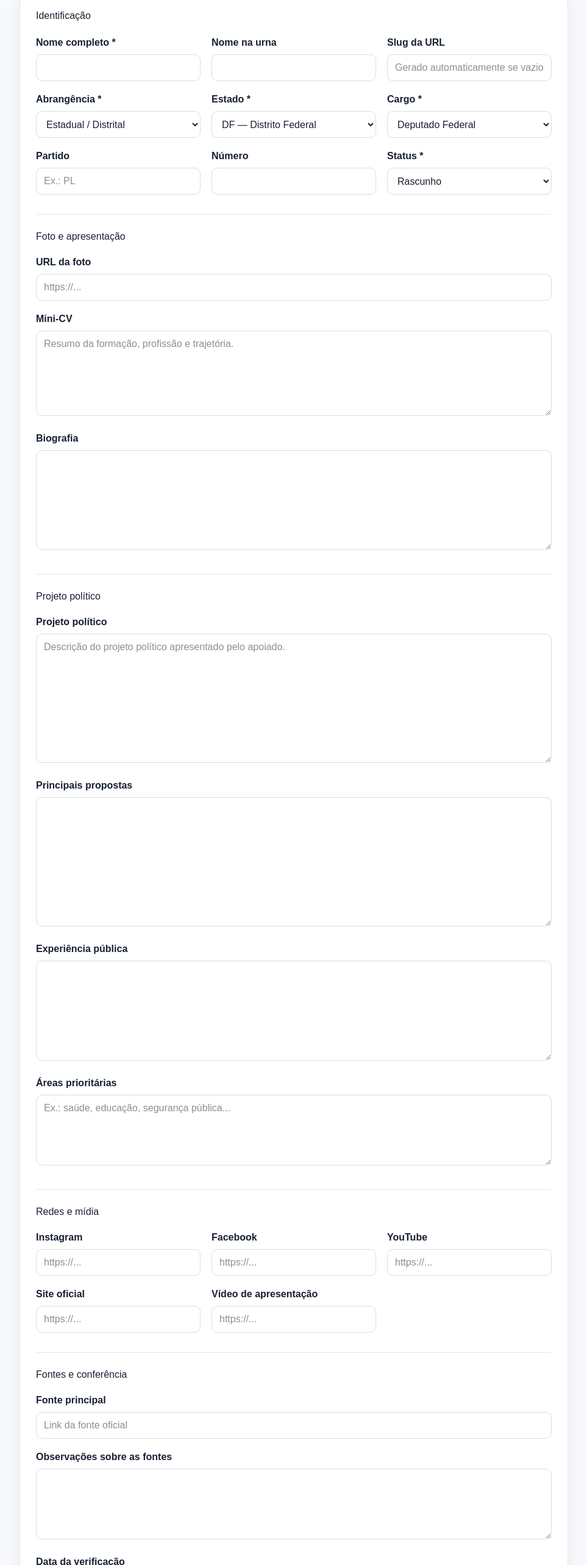
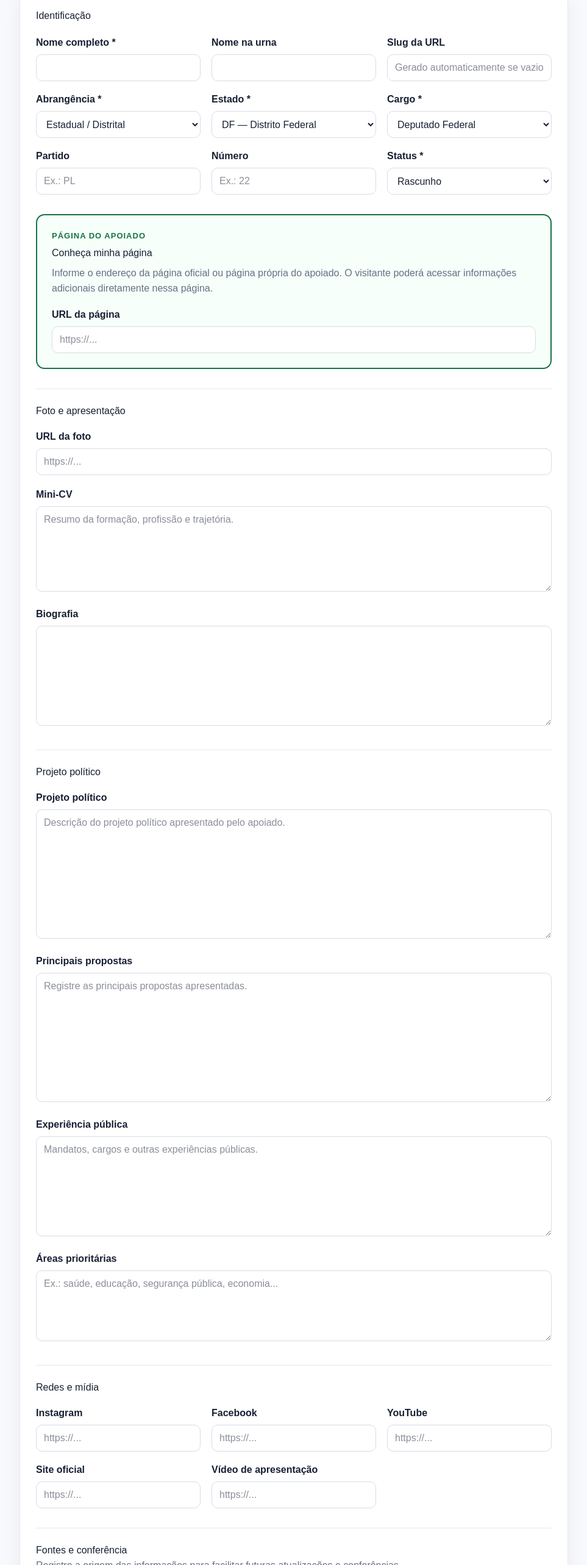
Before and after one commit to tecnologiaagilize-dotcom/mfb, a Next.js app: page /admin/candidatos/novo in a window 1280 px wide. Shown: the part 173-2739 px from the top of the page at 61% size, without its empty margins (158-1121 px from the left). Built offline with nearby package versions, Linux system fonts and the light colour scheme.

Commit message:
Update CandidateForm.tsx

```diff
--- a/components/admin/CandidateForm.tsx
+++ b/components/admin/CandidateForm.tsx
@@ -5,7 +5,11 @@ import { createClient } from "@/lib/supabase/browser";
 import { useRouter } from "next/navigation";
 import { STATES } from "@/lib/states";
 
-export default function CandidateForm({ initial }: { initial?: any }) {
+export default function CandidateForm({
+  initial,
+}: {
+  initial?: any;
+}) {
   const router = useRouter();
 
   const [form, setForm] = useState({
@@ -21,6 +25,7 @@ export default function CandidateForm({ initial }: { initial?: any }) {
     number: initial?.number ?? "",
 
     photo_url: initial?.photo_url ?? "",
+    external_page_url: initial?.external_page_url ?? "",
 
     mini_cv: initial?.mini_cv ?? "",
     biography: initial?.biography ?? "",
@@ -37,6 +42,7 @@ export default function CandidateForm({ initial }: { initial?: any }) {
 
     source_url: initial?.source_url ?? "",
     source_notes: initial?.source_notes ?? "",
+
     verified_at: initial?.verified_at
       ? initial.verified_at.substring(0, 10)
       : "",
@@ -47,8 +53,12 @@ export default function CandidateForm({ initial }: { initial?: any }) {
   const [saving, setSaving] = useState(false);
   const [error, setError] = useState("");
 
-  const set = (key: string, value: string) =>
-    setForm((f) => ({ ...f, [key]: value }));
+  function set(key: string, value: string) {
+    setForm((current) => ({
+      ...current,
+      [key]: value,
+    }));
+  }
 
   async function save(e: React.FormEvent) {
     e.preventDefault();
@@ -67,16 +77,21 @@ export default function CandidateForm({ initial }: { initial?: any }) {
         .replace(/[^a-z0-9]+/g, "-")
         .replace(/^-|-$/g, "");
 
-    const {
-      scope,
-      ...formData
-    } = form;
+    const { scope, ...formData } = form;
 
     const payload = {
       ...formData,
       slug,
-      state_uf: scope === "national" ? "BR" : form.state_uf,
-      verified_at: form.verified_at || null,
+
+      // Para registros nacionais utilizamos BR.
+      state_uf:
+        scope === "national"
+          ? "BR"
+          : form.state_uf,
+
+      verified_at:
+        form.verified_at || null,
+
       updated_at: new Date().toISOString(),
     };
 
@@ -85,7 +100,9 @@ export default function CandidateForm({ initial }: { initial?: any }) {
           .from("candidates")
           .update(payload)
           .eq("id", initial.id)
-      : await supabase.from("candidates").insert(payload);
+      : await supabase
+          .from("candidates")
+          .insert(payload);
 
     if (result.error) {
       setError(result.error.message);
@@ -110,69 +127,113 @@ export default function CandidateForm({ initial }: { initial?: any }) {
   };
 
   return (
-    <form onSubmit={save} className="card" style={{ padding: 26 }}>
+    <form
+      onSubmit={save}
+      className="card"
+      style={{
+        padding: 26,
+      }}
+    >
+      {/* =====================================================
+          IDENTIFICAÇÃO
+      ===================================================== */}
+
       <h2>Identificação</h2>
 
       <div
         style={{
           display: "grid",
-          gridTemplateColumns: "repeat(auto-fit,minmax(260px,1fr))",
+          gridTemplateColumns:
+            "repeat(auto-fit,minmax(260px,1fr))",
           gap: 18,
           marginTop: 20,
         }}
       >
         <label>
-          <span style={labelStyle}>Nome completo *</span>
+          <span style={labelStyle}>
+            Nome completo *
+          </span>
+
           <input
             className="field"
             required
             value={form.name}
-            onChange={(e) => set("name", e.target.value)}
+            onChange={(e) =>
+              set("name", e.target.value)
+            }
           />
         </label>
 
         <label>
-          <span style={labelStyle}>Nome na urna</span>
+          <span style={labelStyle}>
+            Nome na urna
+          </span>
+
           <input
             className="field"
             value={form.ballot_name}
-            onChange={(e) => set("ballot_name", e.target.value)}
+            onChange={(e) =>
+              set("ballot_name", e.target.value)
+            }
           />
         </label>
 
         <label>
-          <span style={labelStyle}>Slug da URL</span>
+          <span style={labelStyle}>
+            Slug da URL
+          </span>
+
           <input
             className="field"
             placeholder="Gerado automaticamente se vazio"
             value={form.slug}
-            onChange={(e) => set("slug", e.target.value)}
+            onChange={(e) =>
+              set("slug", e.target.value)
+            }
           />
         </label>
 
         <label>
-          <span style={labelStyle}>Abrangência *</span>
+          <span style={labelStyle}>
+            Abrangência *
+          </span>
+
           <select
             className="field"
             value={form.scope}
-            onChange={(e) => set("scope", e.target.value)}
+            onChange={(e) =>
+              set("scope", e.target.value)
+            }
           >
-            <option value="national">Nacional</option>
-            <option value="state">Estadual / Distrital</option>
+            <option value="national">
+              Nacional
+            </option>
+
+            <option value="state">
+              Estadual / Distrital
+            </option>
           </select>
         </label>
 
         {form.scope === "state" && (
           <label>
-            <span style={labelStyle}>Estado *</span>
+            <span style={labelStyle}>
+              Estado *
+            </span>
+
             <select
               className="field"
               value={form.state_uf}
-              onChange={(e) => set("state_uf", e.target.value)}
+              onChange={(e) =>
+                set("state_uf", e.target.value)
+              }
             >
-              {STATES.map((s) => (
-                <option key={s.uf} value={s.uf}>
-                  {s.uf} — {s.name}
+              {STATES.map((state) => (
+                <option
+                  key={state.uf}
+                  value={state.uf}
+                >
+                  {state.uf} — {state.name}
                 </option>
               ))}
             </select>
@@ -180,11 +241,16 @@ export default function CandidateForm({ initial }: { initial?: any }) {
         )}
 
         <label>
-          <span style={labelStyle}>Cargo *</span>
+          <span style={labelStyle}>
+            Cargo *
+          </span>
+
           <select
             className="field"
             value={form.cargo}
-            onChange={(e) => set("cargo", e.target.value)}
+            onChange={(e) =>
+              set("cargo", e.target.value)
+            }
           >
             <option>Presidente</option>
             <option>Governador</option>
@@ -196,117 +262,356 @@ export default function CandidateForm({ initial }: { initial?: any }) {
         </label>
 
         <label>
-          <span style={labelStyle}>Partido</span>
+          <span style={labelStyle}>
+            Partido
+          </span>
+
           <input
             className="field"
             placeholder="Ex.: PL"
             value={form.party}
-            onChange={(e) => set("party", e.target.value)}
+            onChange={(e) =>
+              set("party", e.target.value)
+            }
           />
         </label>
 
         <label>
-          <span style={labelStyle}>Número</span>
+          <span style={labelStyle}>
+            Número
+          </span>
+
           <input
             className="field"
+            placeholder="Ex.: 22"
             value={form.number}
-            onChange={(e) => set("number", e.target.value)}
+            onChange={(e) =>
+              set("number", e.target.value)
+            }
           />
         </label>
 
         <label>
-          <span style={labelStyle}>Status *</span>
+          <span style={labelStyle}>
+            Status *
+          </span>
+
           <select
             className="field"
             value={form.status}
-            onChange={(e) => set("status", e.target.value)}
+            onChange={(e) =>
+              set("status", e.target.value)
+            }
           >
-            <option value="draft">Rascunho</option>
-            <option value="published">Publicado</option>
+            <option value="draft">
+              Rascunho
+            </option>
+
+            <option value="published">
+              Publicado
+            </option>
           </select>
         </label>
       </div>
 
+      {/* =====================================================
+          CONHEÇA MINHA PÁGINA
+      ===================================================== */}
+
+      <div
+        style={{
+          marginTop: 32,
+          padding: 24,
+          border: "2px solid #157347",
+          borderRadius: 14,
+          background: "#f6fff9",
+        }}
+      >
+        <div
+          style={{
+            fontSize: 13,
+            fontWeight: 800,
+            letterSpacing: 1,
+            color: "#157347",
+            marginBottom: 6,
+          }}
+        >
+          PÁGINA DO APOIADO
+        </div>
+
+        <h2
+          style={{
+            margin: "0 0 8px",
+          }}
+        >
+          Conheça minha página
+        </h2>
+
+        <p
+          style={{
+            color: "#667085",
+            marginTop: 0,
+            marginBottom: 18,
+            lineHeight: 1.6,
+          }}
+        >
+          Informe o endereço da página oficial ou
+          página própria do apoiado. O visitante
+          poderá acessar informações adicionais
+          diretamente nessa página.
+        </p>
+
+        <label>
+          <span style={labelStyle}>
+            URL da página
+          </span>
+
+          <input
+            type="url"
+            className="field"
+            placeholder="https://..."
+            value={form.external_page_url}
+            onChange={(e) =>
+              set(
+                "external_page_url",
+                e.target.value
+              )
+            }
+          />
+        </label>
+
+        {form.external_page_url && (
+          <div
+            style={{
+              marginTop: 16,
+            }}
+          >
+            <a
+              href={form.external_page_url}
+              target="_blank"
+              rel="noopener noreferrer"
+              className="btn btn-secondary"
+            >
+              Visualizar página ↗
+            </a>
+          </div>
+        )}
+      </div>
+
+      {/* =====================================================
+          FOTO E APRESENTAÇÃO
+      ===================================================== */}
+
       <div style={sectionStyle}>
         <h2>Foto e apresentação</h2>
 
-        <label style={{ display: "block", marginTop: 18 }}>
-          <span style={labelStyle}>URL da foto</span>
+        <label
+          style={{
+            display: "block",
+            marginTop: 18,
+          }}
+        >
+          <span style={labelStyle}>
+            URL da foto
+          </span>
+
           <input
+            type="url"
             className="field"
             placeholder="https://..."
             value={form.photo_url}
-            onChange={(e) => set("photo_url", e.target.value)}
+            onChange={(e) =>
+              set("photo_url", e.target.value)
+            }
           />
         </label>
 
-        <label style={{ display: "block", marginTop: 18 }}>
-          <span style={labelStyle}>Mini-CV</span>
+        {form.photo_url && (
+          <div
+            style={{
+              marginTop: 18,
+            }}
+          >
+            <div
+              style={{
+                width: 180,
+                aspectRatio: "3 / 4",
+                borderRadius: 12,
+                overflow: "hidden",
+                border: "1px solid #e4e7ec",
+                background: "#f2f4f7",
+              }}
+            >
+              <img
+                src={form.photo_url}
+                alt="Pré-visualização"
+                style={{
+                  width: "100%",
+                  height: "100%",
+                  objectFit: "cover",
+                  display: "block",
+                }}
+              />
+            </div>
+
+            <small
+              style={{
+                display: "block",
+                color: "#667085",
+                marginTop: 8,
+              }}
+            >
+              Pré-visualização em formato retrato 3:4.
+            </small>
+          </div>
+        )}
+
+        <label
+          style={{
+            display: "block",
+            marginTop: 20,
+          }}
+        >
+          <span style={labelStyle}>
+            Mini-CV
+          </span>
+
           <textarea
             className="field"
             rows={5}
             placeholder="Resumo da formação, profissão e trajetória."
             value={form.mini_cv}
-            onChange={(e) => set("mini_cv", e.target.value)}
+            onChange={(e) =>
+              set("mini_cv", e.target.value)
+            }
           />
         </label>
 
-        <label style={{ display: "block", marginTop: 18 }}>
-          <span style={labelStyle}>Biografia</span>
+        <label
+          style={{
+            display: "block",
+            marginTop: 18,
+          }}
+        >
+          <span style={labelStyle}>
+            Biografia
+          </span>
+
           <textarea
             className="field"
             rows={6}
             value={form.biography}
-            onChange={(e) => set("biography", e.target.value)}
+            onChange={(e) =>
+              set("biography", e.target.value)
+            }
           />
         </label>
       </div>
 
+      {/* =====================================================
+          PROJETO POLÍTICO
+      ===================================================== */}
+
       <div style={sectionStyle}>
         <h2>Projeto político</h2>
 
-        <label style={{ display: "block", marginTop: 18 }}>
-          <span style={labelStyle}>Projeto político</span>
+        <label
+          style={{
+            display: "block",
+            marginTop: 18,
+          }}
+        >
+          <span style={labelStyle}>
+            Projeto político
+          </span>
+
           <textarea
             className="field"
             rows={8}
             placeholder="Descrição do projeto político apresentado pelo apoiado."
             value={form.political_project}
-            onChange={(e) => set("political_project", e.target.value)}
+            onChange={(e) =>
+              set(
+                "political_project",
+                e.target.value
+              )
+            }
           />
         </label>
 
-        <label style={{ display: "block", marginTop: 18 }}>
-          <span style={labelStyle}>Principais propostas</span>
+        <label
+          style={{
+            display: "block",
+            marginTop: 18,
+          }}
+        >
+          <span style={labelStyle}>
+            Principais propostas
+          </span>
+
           <textarea
             className="field"
             rows={8}
+            placeholder="Registre as principais propostas apresentadas."
             value={form.proposals}
-            onChange={(e) => set("proposals", e.target.value)}
+            onChange={(e) =>
+              set("proposals", e.target.value)
+            }
           />
         </label>
 
-        <label style={{ display: "block", marginTop: 18 }}>
-          <span style={labelStyle}>Experiência pública</span>
+        <label
+          style={{
+            display: "block",
+            marginTop: 18,
+          }}
+        >
+          <span style={labelStyle}>
+            Experiência pública
+          </span>
+
           <textarea
             className="field"
             rows={6}
+            placeholder="Mandatos, cargos e outras experiências públicas."
             value={form.public_experience}
-            onChange={(e) => set("public_experience", e.target.value)}
+            onChange={(e) =>
+              set(
+                "public_experience",
+                e.target.value
+              )
+            }
           />
         </label>
 
-        <label style={{ display: "block", marginTop: 18 }}>
-          <span style={labelStyle}>Áreas prioritárias</span>
+        <label
+          style={{
+            display: "block",
+            marginTop: 18,
+          }}
+        >
+          <span style={labelStyle}>
+            Áreas prioritárias
+          </span>
+
           <textarea
             className="field"
             rows={4}
-            placeholder="Ex.: saúde, educação, segurança pública..."
+            placeholder="Ex.: saúde, educação, segurança pública, economia..."
             value={form.priority_areas}
-            onChange={(e) => set("priority_areas", e.target.value)}
+            onChange={(e) =>
+              set(
+                "priority_areas",
+                e.target.value
+              )
+            }
           />
         </label>
       </div>
+
+      {/* =====================================================
+          REDES E MÍDIA
+      ===================================================== */}
 
       <div style={sectionStyle}>
         <h2>Redes e mídia</h2>
@@ -314,89 +619,248 @@ export default function CandidateForm({ initial }: { initial?: any }) {
         <div
           style={{
             display: "grid",
-            gridTemplateColumns: "repeat(auto-fit,minmax(260px,1fr))",
+            gridTemplateColumns:
+              "repeat(auto-fit,minmax(260px,1fr))",
             gap: 18,
             marginTop: 18,
           }}
         >
-          {[
-            ["instagram_url", "Instagram"],
-            ["facebook_url", "Facebook"],
-            ["youtube_url", "YouTube"],
-            ["website_url", "Site oficial"],
-            ["video_url", "Vídeo de apresentação"],
-          ].map(([key, label]) => (
-            <label key={key}>
-              <span style={labelStyle}>{label}</span>
+          <label>
+            <span style={labelStyle}>
+              Instagram
+            </span>
+
             <input
+              type="url"
               className="field"
               placeholder="https://..."
-                value={(form as any)[key]}
-                onChange={(e) => set(key, e.target.value)}
+              value={form.instagram_url}
+              onChange={(e) =>
+                set(
+                  "instagram_url",
+                  e.target.value
+                )
+              }
             />
           </label>
-          ))}
+
+          <label>
+            <span style={labelStyle}>
+              Facebook
+            </span>
+
+            <input
+              type="url"
+              className="field"
+              placeholder="https://..."
+              value={form.facebook_url}
+              onChange={(e) =>
+                set(
+                  "facebook_url",
+                  e.target.value
+                )
+              }
+            />
+          </label>
+
+          <label>
+            <span style={labelStyle}>
+              YouTube
+            </span>
+
+            <input
+              type="url"
+              className="field"
+              placeholder="https://..."
+              value={form.youtube_url}
+              onChange={(e) =>
+                set(
+                  "youtube_url",
+                  e.target.value
+                )
+              }
+            />
+          </label>
+
+          <label>
+            <span style={labelStyle}>
+              Site oficial
+            </span>
+
+            <input
+              type="url"
+              className="field"
+              placeholder="https://..."
+              value={form.website_url}
+              onChange={(e) =>
+                set(
+                  "website_url",
+                  e.target.value
+                )
+              }
+            />
+          </label>
+
+          <label>
+            <span style={labelStyle}>
+              Vídeo de apresentação
+            </span>
+
+            <input
+              type="url"
+              className="field"
+              placeholder="https://..."
+              value={form.video_url}
+              onChange={(e) =>
+                set(
+                  "video_url",
+                  e.target.value
+                )
+              }
+            />
+          </label>
         </div>
       </div>
+
+      {/* =====================================================
+          FONTES
+      ===================================================== */}
 
       <div style={sectionStyle}>
         <h2>Fontes e conferência</h2>
 
-        <label style={{ display: "block", marginTop: 18 }}>
-          <span style={labelStyle}>Fonte principal</span>
+        <p
+          style={{
+            color: "#667085",
+            lineHeight: 1.6,
+          }}
+        >
+          Registre a origem das informações para
+          facilitar futuras atualizações e
+          conferências.
+        </p>
+
+        <label
+          style={{
+            display: "block",
+            marginTop: 18,
+          }}
+        >
+          <span style={labelStyle}>
+            Fonte principal
+          </span>
+
           <input
+            type="url"
             className="field"
-            placeholder="Link da fonte oficial"
+            placeholder="https://..."
             value={form.source_url}
-            onChange={(e) => set("source_url", e.target.value)}
+            onChange={(e) =>
+              set("source_url", e.target.value)
+            }
           />
         </label>
 
-        <label style={{ display: "block", marginTop: 18 }}>
-          <span style={labelStyle}>Observações sobre as fontes</span>
+        <label
+          style={{
+            display: "block",
+            marginTop: 18,
+          }}
+        >
+          <span style={labelStyle}>
+            Observações sobre as fontes
+          </span>
+
           <textarea
             className="field"
             rows={4}
             value={form.source_notes}
-            onChange={(e) => set("source_notes", e.target.value)}
+            onChange={(e) =>
+              set(
+                "source_notes",
+                e.target.value
+              )
+            }
           />
         </label>
 
-        <label style={{ display: "block", marginTop: 18, maxWidth: 300 }}>
-          <span style={labelStyle}>Data da verificação</span>
+        <label
+          style={{
+            display: "block",
+            marginTop: 18,
+            maxWidth: 300,
+          }}
+        >
+          <span style={labelStyle}>
+            Data da verificação
+          </span>
+
           <input
             type="date"
             className="field"
             value={form.verified_at}
-            onChange={(e) => set("verified_at", e.target.value)}
+            onChange={(e) =>
+              set(
+                "verified_at",
+                e.target.value
+              )
+            }
           />
         </label>
       </div>
+
+      {/* =====================================================
+          ERRO
+      ===================================================== */}
 
       {error && (
         <div
           style={{
             color: "#b42318",
             background: "#fef3f2",
-            padding: 12,
+            padding: 14,
             borderRadius: 8,
-            marginTop: 22,
+            marginTop: 24,
+          }}
+        >
+          <strong>
+            Não foi possível salvar.
+          </strong>
+
+          <div
+            style={{
+              marginTop: 4,
             }}
           >
             {error}
           </div>
+        </div>
       )}
+
+      {/* =====================================================
+          AÇÕES
+      ===================================================== */}
 
       <div
         style={{
           display: "flex",
           flexWrap: "wrap",
           gap: 10,
-          marginTop: 28,
+          marginTop: 30,
+          paddingTop: 24,
+          borderTop: "1px solid #e4e7ec",
         }}
       >
-        <button className="btn btn-primary" disabled={saving}>
-          {saving ? "Salvando..." : initial ? "Salvar alterações" : "Cadastrar apoiado"}
+        <button
+          type="submit"
+          className="btn btn-primary"
+          disabled={saving}
+        >
+          {saving
+            ? "Salvando..."
+            : initial
+            ? "Salvar alterações"
+            : "Cadastrar apoiado"}
         </button>
 
         <button
@@ -404,7 +868,7 @@ export default function CandidateForm({ initial }: { initial?: any }) {
           className="btn btn-secondary"
           onClick={() => router.back()}
         >
-          Cancelar
+          ← Voltar
         </button>
       </div>
     </form>
```
Lines whose indentation alone changed are shown as unchanged.
